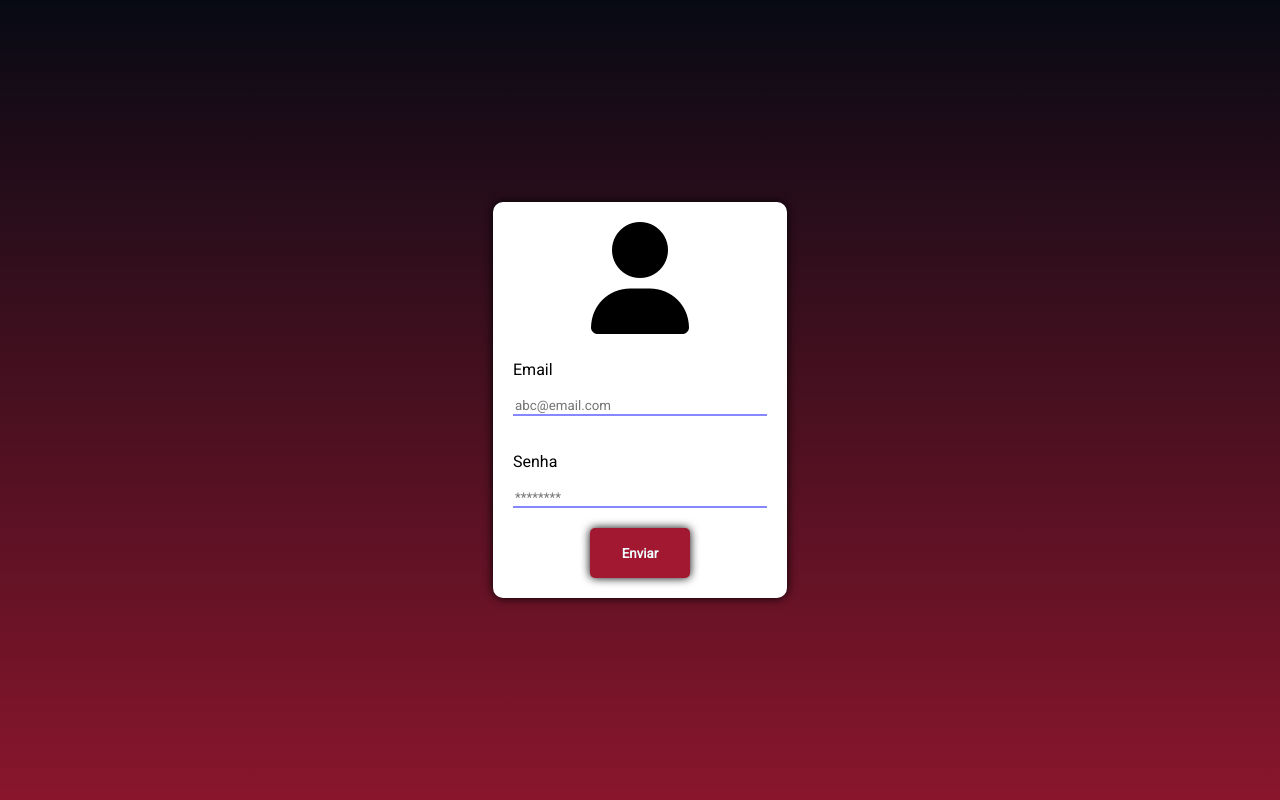
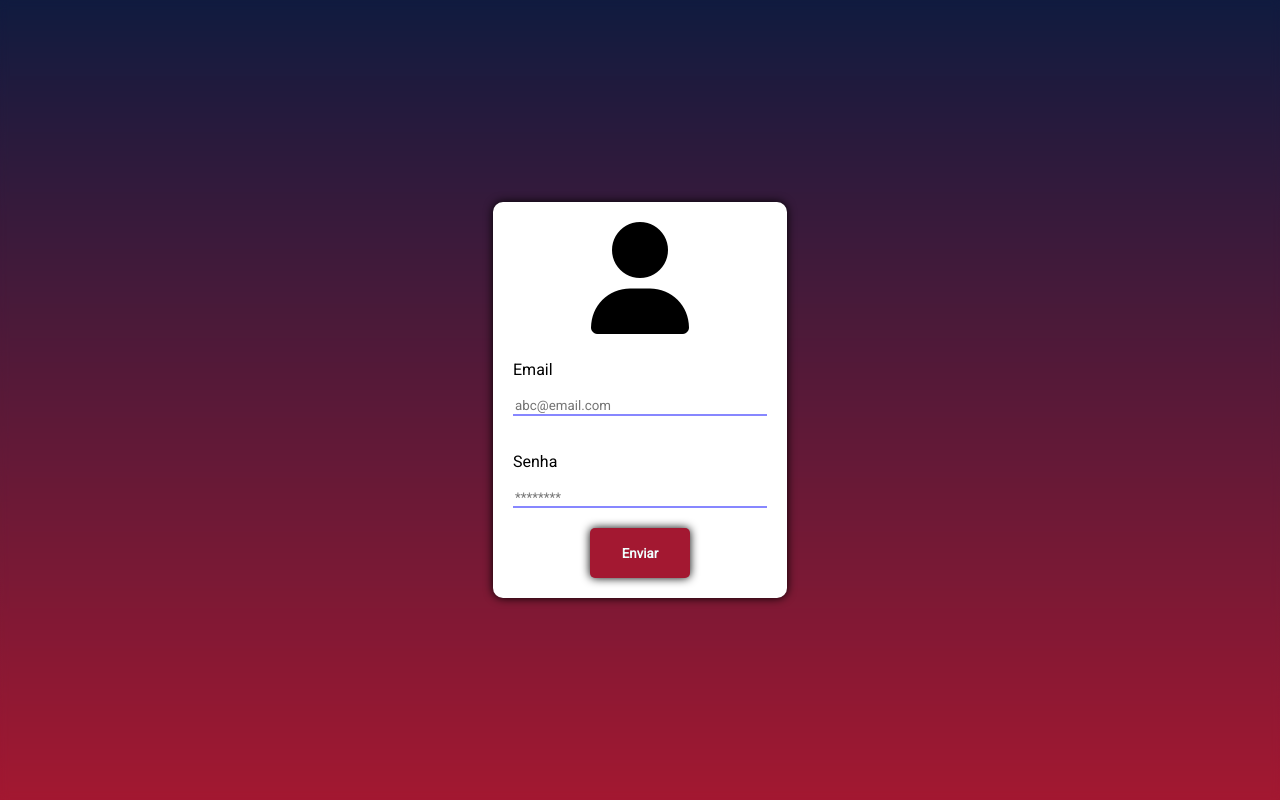
Before and after one commit to joaby-oliveira/TODOds-1.0, a PHP site: page /login.php in a window 1280 px wide. Run offline with PHP 8.4, Linux system fonts and the light colour scheme; some libraries are stand-ins or nearby versions.

Commit message:
:art: Update: login.css/register.css Updating background and effects

```diff
--- a/frontend/login.css
+++ b/frontend/login.css
@@ -5,7 +5,9 @@
 body{
     padding: 0;
     margin: 0;
-    background: linear-gradient(to bottom, rgb(7, 10, 20) 0%, rgb(163, 24, 49) 120%);
+    background: linear-gradient(180deg, #101B3F 0%,#A31831 100%);
+    background-repeat: no-repeat;
+    backdrop-filter: blur(4px);
 }
 .container{
     display: flex;
--- a/frontend/register.css
+++ b/frontend/register.css
@@ -78,13 +78,14 @@ i {
     border: none;
     border-radius: 30px;
     cursor: pointer;
-    width: 100%;
+    width: 75%;
     opacity: 0.9;
     outline: none;
+    transition: 0.2s;
 }
 
 .submit-btn:hover {
-    box-shadow: 0 0 8px #101B3F;
+    transform: scale(1.1);
     opacity: 1;
 }
 
```
